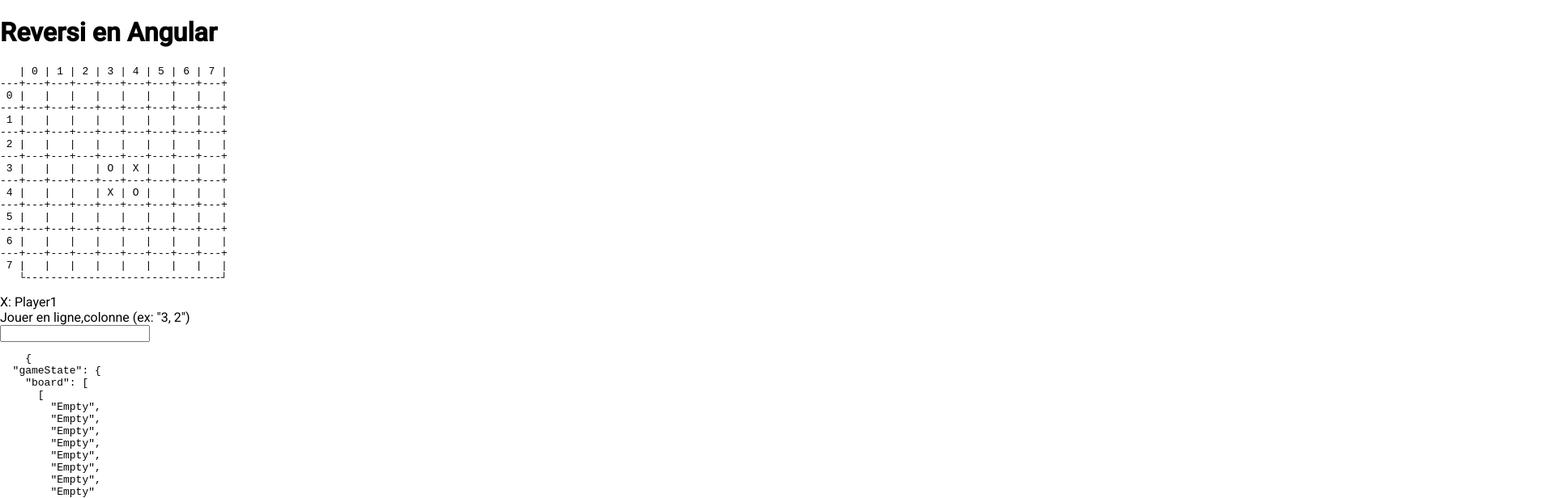
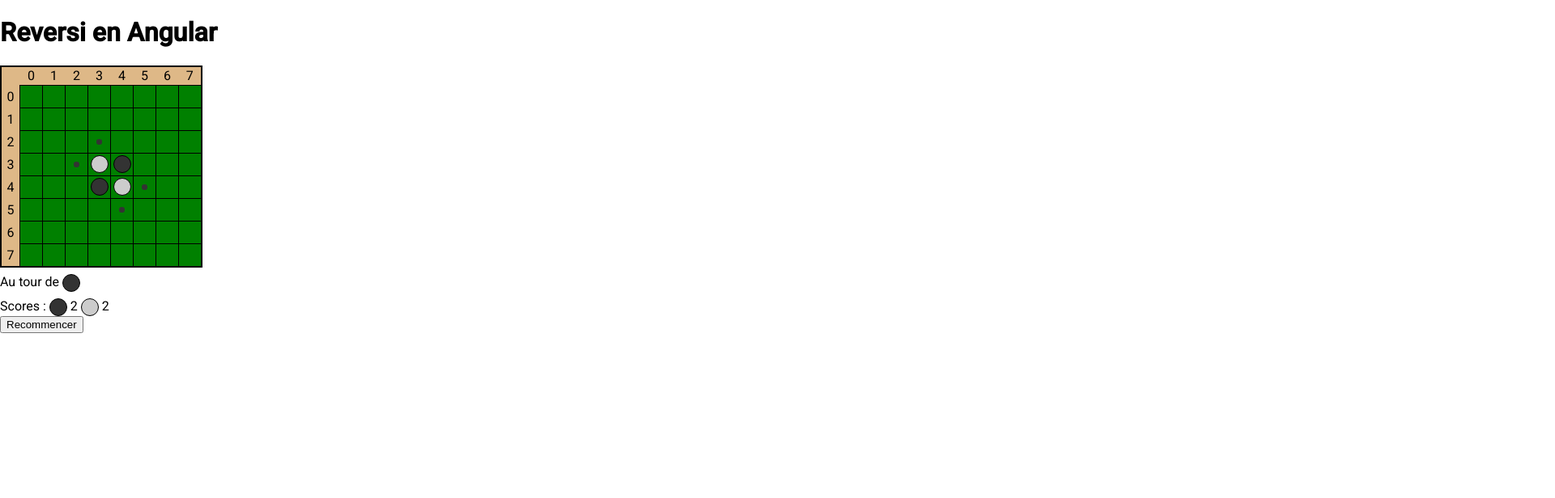
Before and after one commit to l3-miage-cl-ihm/reversi-en-angular-l3miage-severinm, an Angular app: page / in a window 1280 px wide. Shown: the top 616 px of the page at 81% size, 1920 px wide, since content can reach past the window. Built offline with nearby package versions, Linux system fonts and the light colour scheme.

Commit message:
Etape 3 OK

```diff
--- a/src/app/app.component.html
+++ b/src/app/app.component.html
@@ -1,15 +1,24 @@
 <h1>Reversi en Angular</h1>
 
-<pre>{{ strBoard() }}</pre>
+<table class="reversi" [ngClass]="{'Player1': gs().gameState.turn === 'Player1', 'Player2': gs().gameState.turn === 'Player2'}">
+    <tr>
+        <td></td>
+        <td *ngFor="let i of [0, 1, 2, 3, 4, 5, 6, 7]">{{i}}</td>
+    </tr>
+    <tr *ngFor="let i of [0, 1, 2, 3, 4, 5, 6, 7]">
+        <td>{{i}}</td>
+        <td *ngFor="let j of [0, 1, 2, 3, 4, 5, 6, 7]" (click)="play(i, j)" class="place" [ngClass]="{'playable': this.isPlayable(i, j)}">
+            <div [ngClass]="{'Player1': case(i, j) === 'Player1', 'Player2': case(i, j) === 'Player2', 'Empty': case(i, j) === 'Empty'}"></div>
+        </td>
+    </tr>
+</table>
 
-<div> {{ symbol() }}: {{ player() }} </div>
-
-Jouer en ligne,colonne (ex: "3, 2")
-
-<form (submit)="play()">
-    <input name="strCoord" [(ngModel)]="strInput">
-</form>
-
-<pre>
-    {{ gs() | json }}
-</pre>
+<section class="info">
+    Au tour de <div class="token" [ngClass]="player()"></div>
+</section>
+<section class="info">
+    Scores : <div class="token Player1"></div>{{gs().scores.Player1}} <div class="token Player2"></div>{{gs().scores.Player2}}
+</section>
+<button (click)="restart()">
+    Recommencer
+</button>
--- a/src/app/app.component.scss
+++ b/src/app/app.component.scss
@@ -0,0 +1,110 @@
+$W: 25px;
+$borderW: 20px;
+$divW: calc(0.8 * $W );
+$colorP1: #333;
+$colorP2: #ccc;
+$t: .75s;
+
+:host {
+
+    section.info {
+        display: flex;
+        flex-flow: row;
+        margin-top: .5em;
+
+        .token {
+            margin-left: .25em;
+            margin-right: .25em;
+        }
+    }
+
+    div.token {
+        width: $divW;
+        height: $divW;
+        border-radius: 50%;
+        border: solid black 1px;
+
+        &.Player1 {
+            background-color: $colorP1;
+        }
+        &.Player2 {
+            background-color: $colorP2;
+        }
+    }
+
+    table.reversi {
+        border-collapse: collapse;
+        border: solid black 2px;
+        background: green;
+
+        &.Player1 {
+            td.place.playable > div.Empty {
+                background-color: $colorP1;
+            }
+        }
+
+        &.Player2 {
+            td.place.playable > div.Empty {
+                background-color: $colorP2;
+            }
+        }
+
+        td {
+            text-align: center;
+            vertical-align: middle;
+            width: $borderW;
+            height: $borderW;
+            background-color: burlywood;
+            perspective: 800px;
+
+            &.place {
+                border: 1px solid black;
+                width: $W;
+                height: $W;
+                background-color: inherit;
+                cursor: pointer;
+
+                &.playable {
+                    > div.Empty {
+                        border: none; // solid black 1px;
+                        background-color: lightblue;
+                        width:  calc($divW / 3);
+                        height: calc($divW / 3);
+                        transition: none;
+                        transform: rotateY(0deg);
+                        display: block;
+                    }
+                }
+
+                > div {
+                    width: $divW;
+                    height: $divW;
+                    border-radius: 50%;
+                    border: solid black 1px;
+                    margin: auto;
+                    transition: background-color $t, transform $t;
+                    display: none;
+
+                    &.Empty {
+                        border: none;
+                        background-color: none;
+                        transform: rotateY(90deg);
+                    }
+
+                    &.Player1 {
+                        background-color: $colorP1;
+                        transform: rotateY(0deg);
+                        display: block;
+                    }
+
+                    &.Player2 {
+                        background-color: $colorP2;
+                        transform: rotateY(180deg);
+                        display: block;
+                    }
+
+                }
+            }
+        }
+    }
+}
--- a/src/app/app.component.ts
+++ b/src/app/app.component.ts
@@ -21,24 +21,22 @@
 
   symbol() { return cToString(this.service.sigGameState().turn); }
   player() { return this.service.sigGameState().turn; }
+  case(i: number, j: number) { return this.gs().gameState.board.at(i)?.at(j) }
+  isPlayable(i: number, j: number) { return this.gs().isPlayable.at(i)?.at(j) }
 
   isInt8(n: number): undefined | IntRange<0, 8> {
     if (Number.isInteger(n) && n >= 0 && n < 8) return n as IntRange<0, 8>
     return undefined
   }
 
-  play() {
-    const L = this.strInput.split(",");
-    if (L.length !== 2) {
-      console.error("Pas le bon format...")
-      return;
-    }
-    const [sx, sy] = L;
-    const x = this.isInt8( parseFloat(sx) )
-    const y = this.isInt8( parseFloat(sy) )
+  play(i: number, j: number) {
+    const x = this.isInt8(i)
+    const y = this.isInt8(j)
     if (x !== undefined && y !== undefined)
       this.service.play([x, y]);
   }
+
+  restart() {this.service.restart()}
 
   readonly gs = computed<GameStateAll>(() => {
     let gameState = this.service.sigGameState();
```
